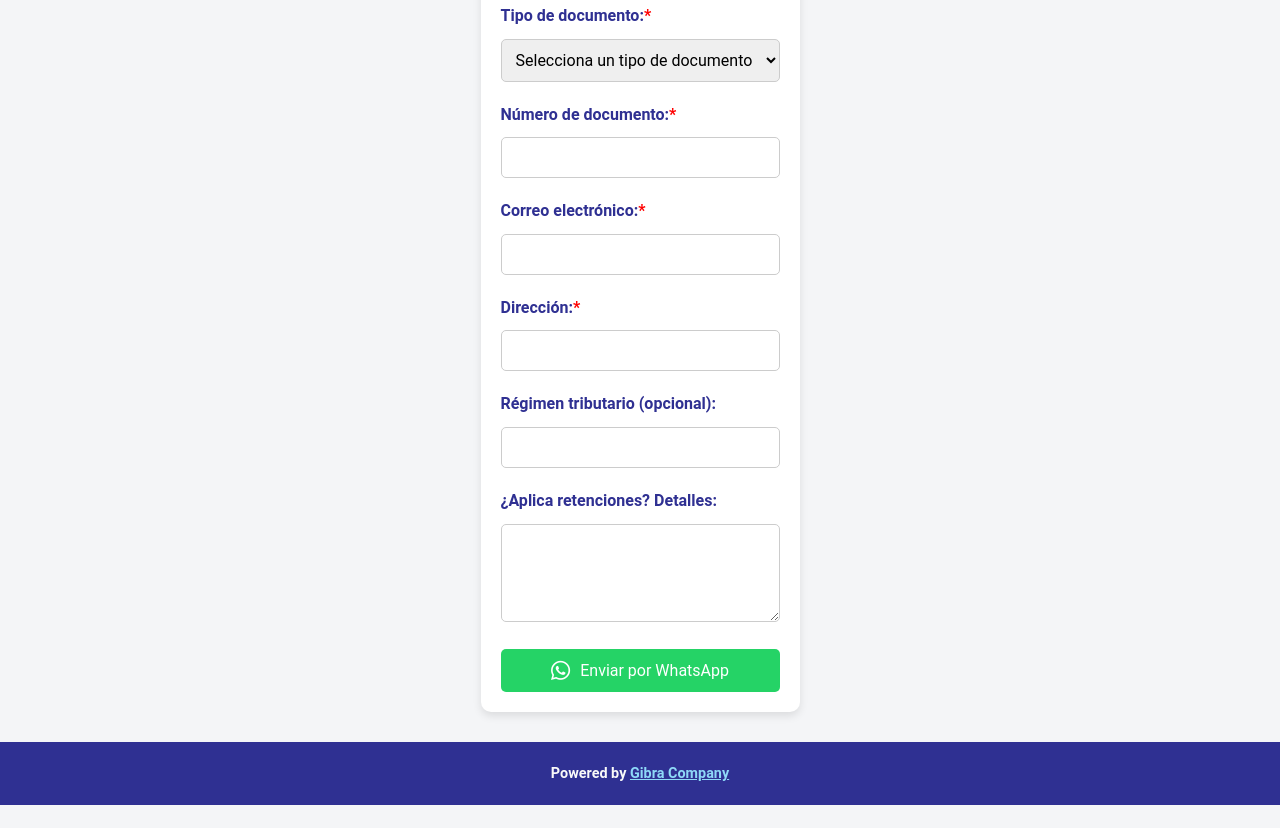
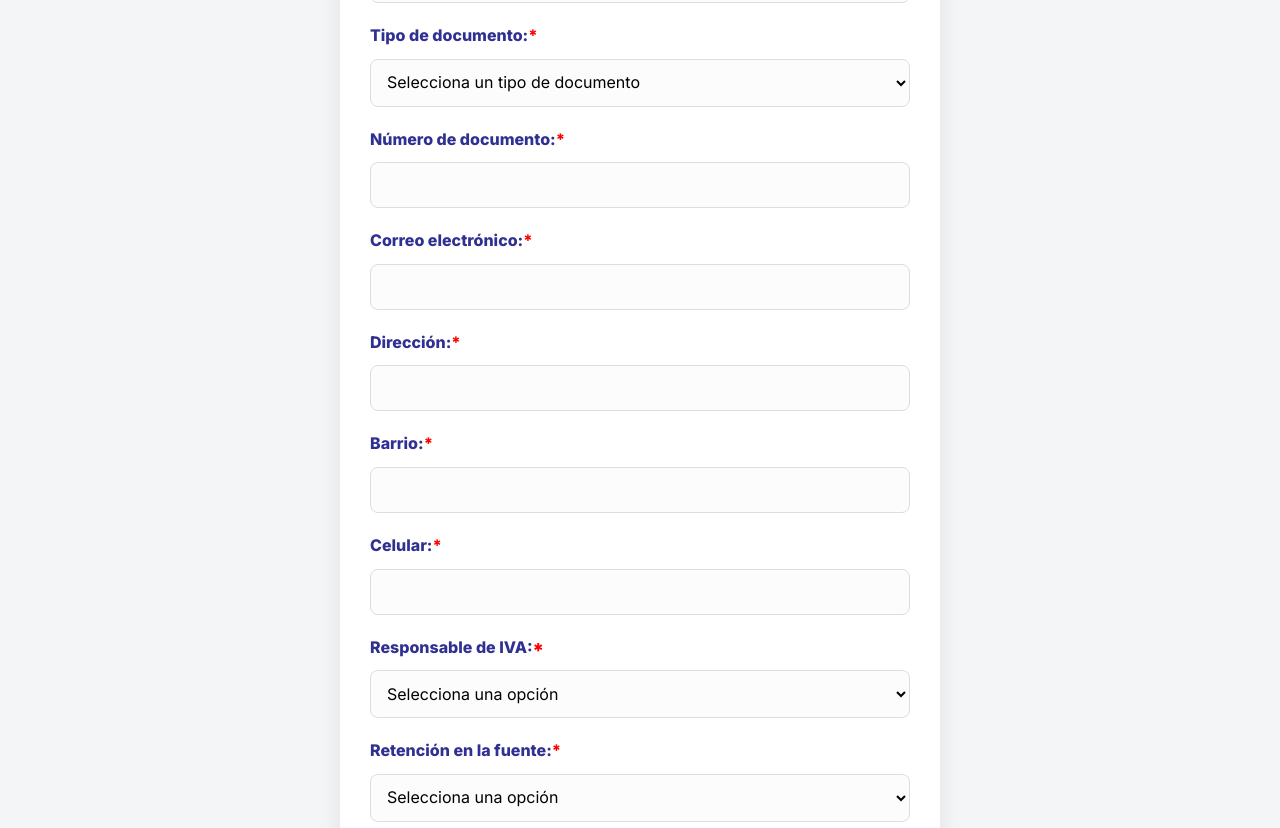
Before and after one commit to GIBRA2024/arka-veterinaria, a plain HTML site: page facturacion/persona-natural/index.html in a window 1280 px wide. Shown: the part 372-1200 px from the top of the page. Before the commit the page ends 1177 px from the top, so only its background shows below. Drawn offline with nearby package versions, Linux system fonts and the light colour scheme.

Commit message:
feat: implement billing module with persona-based forms and WhatsApp integration, and update global typography to Inter.

```diff
--- a/facturacion/persona-natural/index.html
+++ b/facturacion/persona-natural/index.html
@@ -4,6 +4,9 @@
     <meta charset="UTF-8">
     <meta name="viewport" content="width=device-width, initial-scale=1.0">
     <title>Formulario Persona Natural</title>
+    <link rel="preconnect" href="https://fonts.googleapis.com">
+    <link rel="preconnect" href="https://fonts.gstatic.com" crossorigin>
+    <link href="https://fonts.googleapis.com/css2?family=Inter:wght@400;600;800&display=swap" rel="stylesheet">
     <link rel="stylesheet" href="https://cdn.jsdelivr.net/npm/bootstrap-icons@1.11.3/font/bootstrap-icons.min.css">
     <link rel="stylesheet" href="../styles.css">
 </head>
@@ -54,13 +57,31 @@
         </div>
 
         <div class="form-group">
-            <label for="regimenTributario">Régimen tributario (opcional):</label>
-            <input type="text" id="regimenTributario" name="regimenTributario" aria-label="Régimen tributario">
+            <label for="barrio">Barrio:<span class="required">*</span></label>
+            <input type="text" id="barrio" name="barrio" required aria-label="Barrio">
         </div>
 
         <div class="form-group">
-            <label for="mensaje">¿Aplica retenciones? Detalles:</label>
-            <textarea id="mensaje" name="mensaje" rows="4" aria-label="Condiciones de retención"></textarea>
+            <label for="celular">Celular:<span class="required">*</span></label>
+            <input type="tel" id="celular" name="celular" required aria-label="Celular">
+        </div>
+
+        <div class="form-group">
+            <label for="responsableIva">Responsable de IVA:<span class="required">*</span></label>
+            <select id="responsableIva" name="responsableIva" required aria-label="Responsable de IVA">
+                <option value="" disabled selected>Selecciona una opción</option>
+                <option value="Sí">Sí</option>
+                <option value="No">No</option>
+            </select>
+        </div>
+
+        <div class="form-group">
+            <label for="retencionFuente">Retención en la fuente:<span class="required">*</span></label>
+            <select id="retencionFuente" name="retencionFuente" required aria-label="Retención en la fuente">
+                <option value="" disabled selected>Selecciona una opción</option>
+                <option value="Sí">Sí</option>
+                <option value="No">No</option>
+            </select>
         </div>
 
         <button type="button" class="btn-submit" onclick="enviarWhatsAppPersonaNatural()">
--- a/facturacion/script.js
+++ b/facturacion/script.js
@@ -39,14 +39,14 @@ function enviarWhatsApp(formId, camposObligatorios, numeroDestino) {
 
 // Función para enviar WhatsApp para Persona Natural
 function enviarWhatsAppPersonaNatural() {
-    const camposObligatorios = ["nombreMascota", "nombre", "tipoDocumento", "numeroDocumento", "direccion", "correo"];
+    const camposObligatorios = ["nombreMascota", "nombre", "tipoDocumento", "numeroDocumento", "direccion", "barrio", "celular", "correo", "responsableIva", "retencionFuente"];
     const numeroDestino = "573104258422"; // Cambia esto al número de tu negocio
     enviarWhatsApp("cotizacionForm", camposObligatorios, numeroDestino);
 }
 
 // Función para enviar WhatsApp para Persona Jurídica
 function enviarWhatsAppPersonaJuridica() {
-    const camposObligatorios = ["nombreMascota", "razonSocial", "numeroNit", "direccion", "correo"];
+    const camposObligatorios = ["nombreMascota", "razonSocial", "numeroNit", "direccion", "barrio", "celular", "correo", "responsableIva", "retencionFuente"];
     const numeroDestino = "573104258422"; // Cambia esto al número de tu negocio
     enviarWhatsApp("cotizacionForm", camposObligatorios, numeroDestino);
 }
--- a/facturacion/styles.css
+++ b/facturacion/styles.css
@@ -1,6 +1,6 @@
 /* General */
 * {
-    font-family: 'Roboto', sans-serif;
+    font-family: 'Inter', sans-serif;
     margin: 0;
     padding: 0;
     box-sizing: border-box;
@@ -35,10 +35,12 @@ body {
 /* Formulario */
 .form-container {
     margin: 30px auto;
-    padding: 20px;
+    padding: 30px;
     background-color: #fff;
-    border-radius: 10px;
-    box-shadow: 0 4px 8px rgba(0, 0, 0, 0.1);
+    border-radius: 15px;
+    box-shadow: 0 8px 24px rgba(0, 0, 0, 0.08);
+    width: 90%;
+    max-width: 600px;
 }
 
 .form-group {
@@ -53,11 +55,12 @@ form label {
 
 form input, form select, form textarea {
     width: 100%;
-    padding: 10px;
+    padding: 12px;
     margin-top: 5px;
-    border: 1px solid #ccc;
-    border-radius: 5px;
+    border: 1px solid #ddd;
+    border-radius: 8px;
     font-size: 1rem;
+    background-color: #fcfcfc;
 }
 
 form input:focus, form select:focus, form textarea:focus {
@@ -70,14 +73,15 @@ form input:focus, form select:focus, form textarea:focus {
     align-items: center;
     justify-content: center;
     width: 100%;
-    padding: 10px 15px;
+    padding: 15px 20px;
     background-color: #25d366;
     color: #fff;
     border: none;
-    border-radius: 5px;
-    font-size: 1rem;
+    border-radius: 30px;
+    font-size: 1.1rem;
+    font-weight: 600;
     cursor: pointer;
-    transition: background-color 0.3s ease;
+    box-shadow: 0 6px 15px rgba(37, 211, 102, 0.3);
 }
 
 .btn-submit i {
--- a/styles.css
+++ b/styles.css
@@ -1,5 +1,5 @@
 body {
-    font-family: Arial, sans-serif;
+    font-family: 'Inter', sans-serif;
     display: flex;
     justify-content: center;
     align-items: center;
@@ -9,12 +9,12 @@ body {
 
 .container {
     background-color: white;
-    border-radius: 10px;
-    padding: 20px;
+    border-radius: 20px;
+    padding: 20px 20px 40px;
     text-align: center;
     width: 450px;
-    height: 1000px;
-    box-shadow: 0 4px 8px rgba(0, 0, 0, 0.1);
+    min-height: 95vh;
+    box-shadow: 0 10px 25px rgba(0, 0, 0, 0.05);
 }
 
 .container h3{
@@ -32,18 +32,19 @@ body {
 }
 
 .boton {
-    position: relative; /* importante para posicionar elementos dentro */
+    position: relative;
     display: flex;
     align-items: center;
-    justify-content: center; /* centrado del contenido principal */
+    justify-content: center;
     background-color: #8ed8f7;
-    border-radius: 20px;
+    border-radius: 30px;
     margin: 20px auto;
-    width: 80%;
-    height: 70px;
+    width: 85%;
+    height: 75px;
     cursor: pointer;
-    font-size: 20px;
-    overflow: hidden;
+    font-size: 18px;
+    font-weight: 600;
+    box-shadow: 0 4px 10px rgba(142, 216, 247, 0.3);
 }
 
 .boton img {
```
Also changed, not shown: facturacion/index.html (+3 -0 lines), facturacion/persona-juridica/index.html (+25 -4 lines), index.html (+3 -0 lines), package-lock.json (added).
